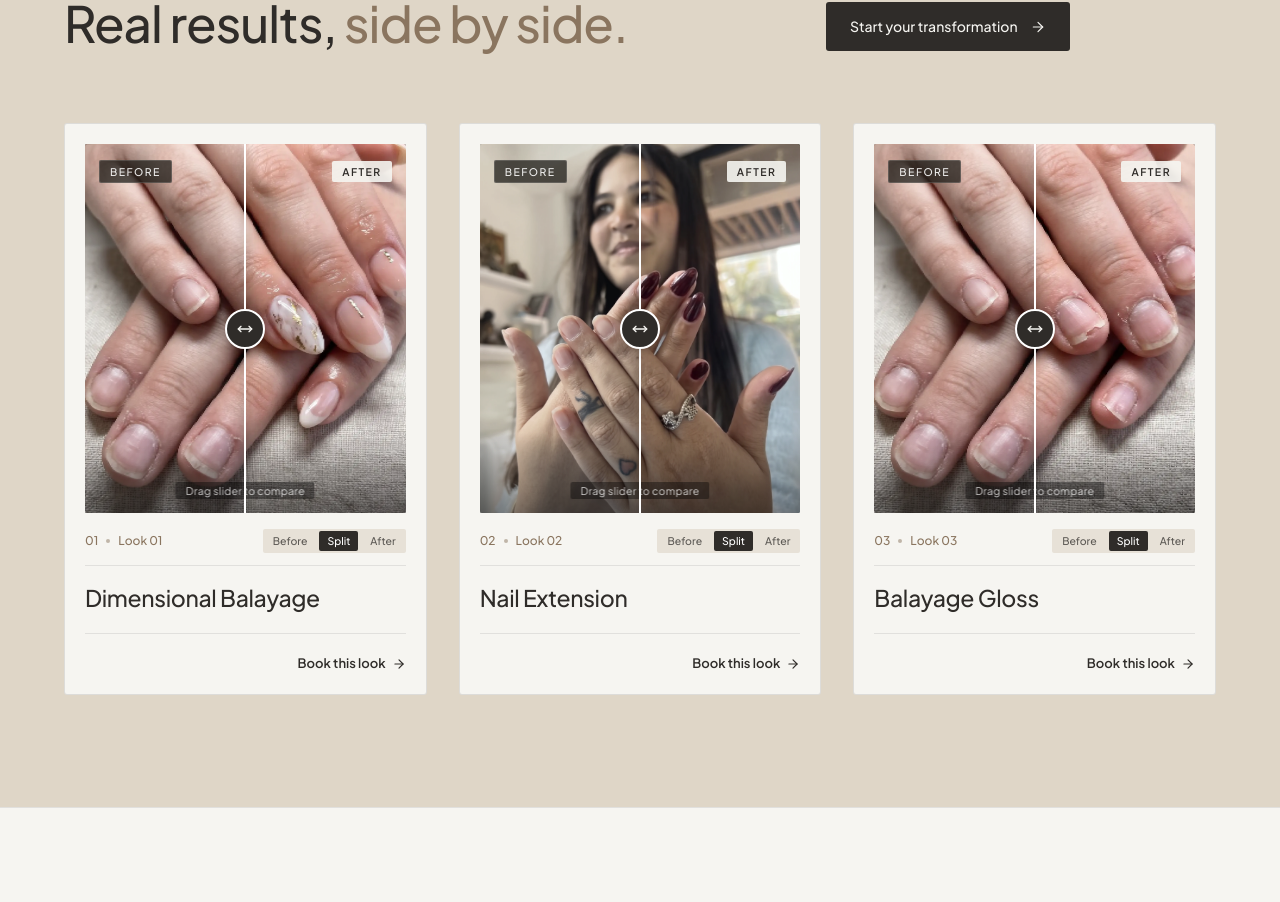
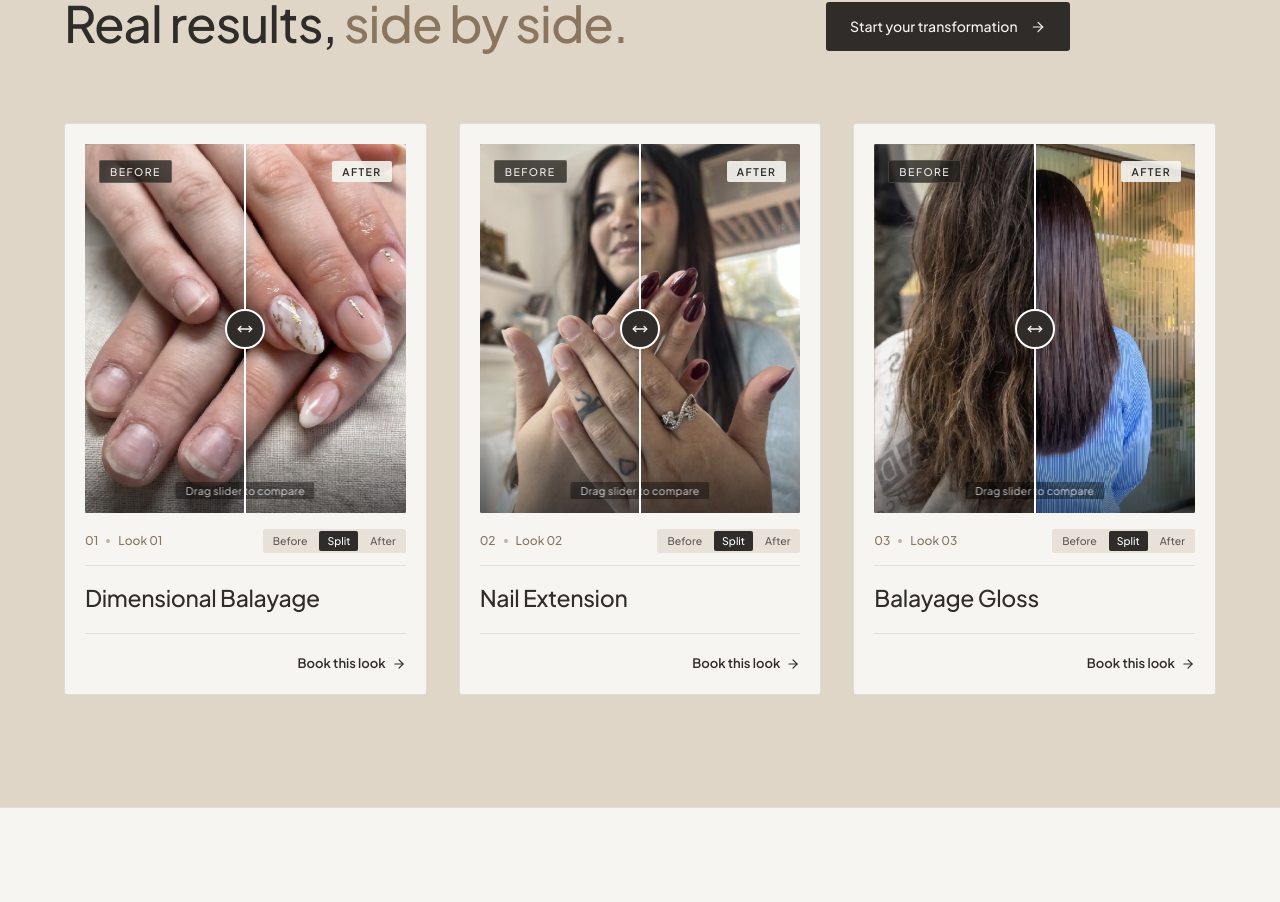
Before and after one commit to Taranveer178/nailsbyanmi, a React (Vite) app: page / in a window 1280 px wide. Shown: the part 4785-5687 px from the top of the page. Built offline with nearby package versions, Linux system fonts and the light colour scheme.

Commit message:
change transformation

```diff
--- a/src/admin/adminData.js
+++ b/src/admin/adminData.js
@@ -278,7 +278,7 @@ export const adminSections = [
         tag: "Before",
         meta: "Look 03",
         status: "visible",
-        image: "/Balayage-Gloss-before.webp",
+        image: "/before.webp",
       },
       {
         id: "tr-03-after",
@@ -286,7 +286,7 @@ export const adminSections = [
         tag: "After",
         meta: "Look 03",
         status: "visible",
-        image: "/Balayage-Gloss-before.webp",
+        image: "/after.webp",
       },
     ],
   },
--- a/src/components/TransformationsSection.jsx
+++ b/src/components/TransformationsSection.jsx
@@ -7,7 +7,12 @@ import ImageWithFallback from "./ImageWithFallback";
 const defaultTransformations = [
   { id: "01", title: "Dimensional Balayage" },
   { id: "02", title: "Nail Extension" },
-  { id: "03", title: "Balayage Gloss" },
+  {
+    id: "03",
+    title: "Balayage Gloss",
+    beforeImage: "/before.webp",
+    afterImage: "/after.webp",
+  },
 ];
 
 const framerEase = [0.22, 1, 0.36, 1];
@@ -195,8 +200,10 @@ export default function TransformationsSection() {
         ...item,
         title: before.title || item.title,
         duration: before.meta,
-        beforeImage: before.image,
-        afterImage: after.image,
+        beforeImage:
+          item.id === "03" ? item.beforeImage : before.image,
+        afterImage:
+          item.id === "03" ? item.afterImage : after.image,
       }];
     });
   });
```
Also changed, not shown: public/after.webp (added), public/before.webp (added).
